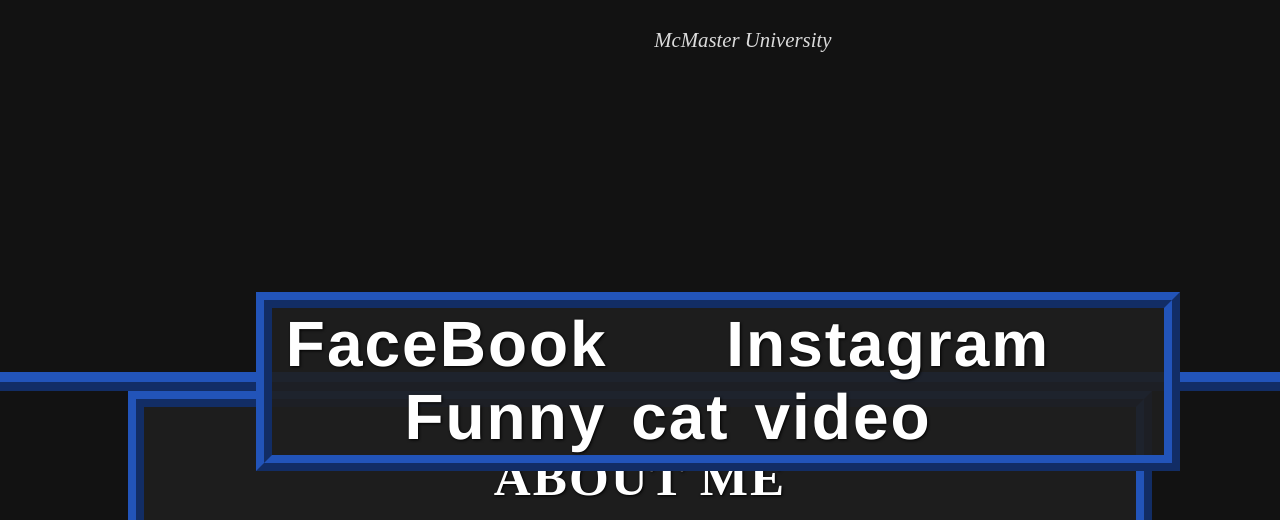
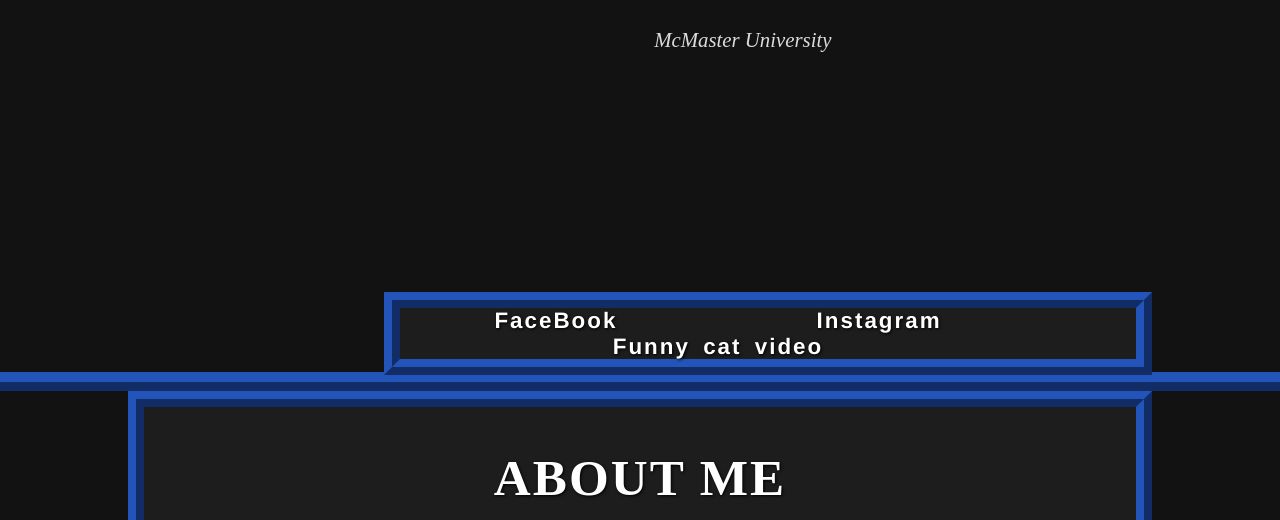
Before and after one commit to JackRozov/Portfolio-challenge-2-, a plain HTML site: page index.html in a window 1280 px wide. Shown: the part 432-952 px from the top of the page. Drawn offline with Linux system fonts and the light colour scheme.

Commit message:
first comit

```diff
--- a/assets/css/style.css
+++ b/assets/css/style.css
@@ -184,7 +184,7 @@
     flex-wrap: wrap;
     align-items: center;
     justify-content: space-evenly;
-    margin: 50 90vw;
+    margin: 0 10vw;
     background-color: var(--color-1);
     border: 1rem ridge  rgb(34, 84, 185);
     border-left: 1rem ridge  rgb(34, 84, 185);;
@@ -192,7 +192,7 @@
     color: green;
     text-align: center;
     font-family: 'Franklin Gothic Medium', 'Arial Narrow', Arial, sans-serif;
-    font-size: 4rem !important;
+    font-size: 1.4rem !important;
     font-weight: 600 !important;
     letter-spacing: 2px;
     text-shadow: 1px 1px 3px black;
```
